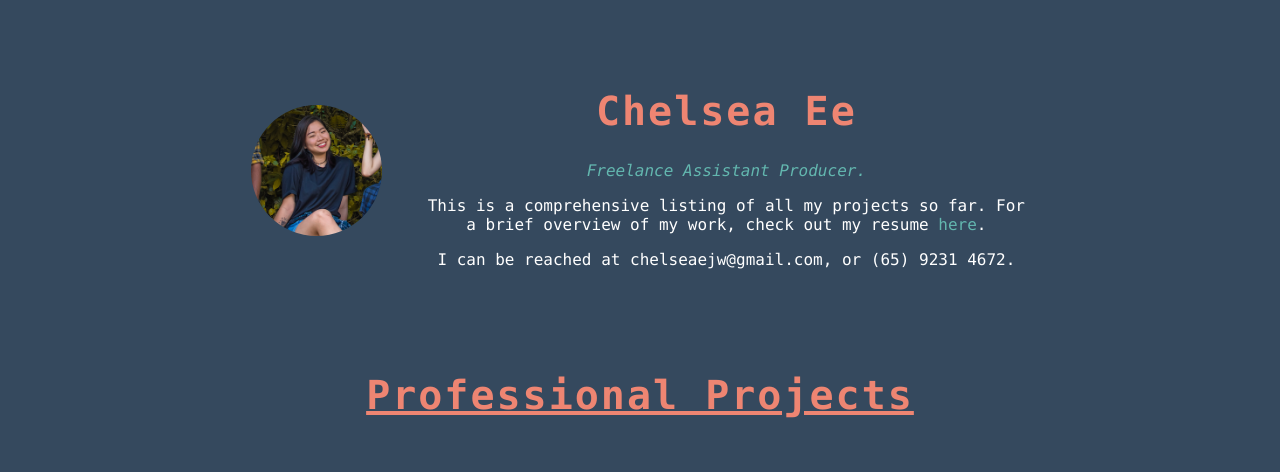
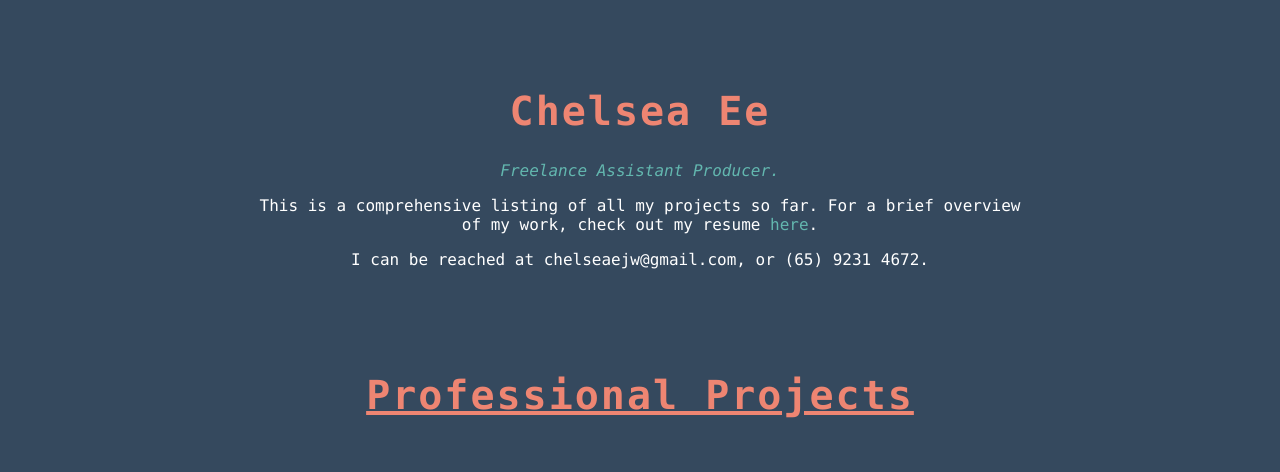
Before and after one commit to cejw/appbrewery, a plain HTML site: page index.html in a window 1280 px wide. Shown: the top 472 px of the page. Drawn offline with Linux system fonts and the light colour scheme.

Commit message:
Add files via upload

```diff
--- a/index.html
+++ b/index.html
@@ -14,7 +14,6 @@
 
     <table cellspacing="40">
       <tr>
-        <td><img class="circle" src="images/Chelsea300x300.jpg"></td>
         <td>
           <h1 class="alignmiddle">Chelsea Ee</h1>
           <p class="alignmiddle"><em>Freelance Assistant Producer.</em>
```
